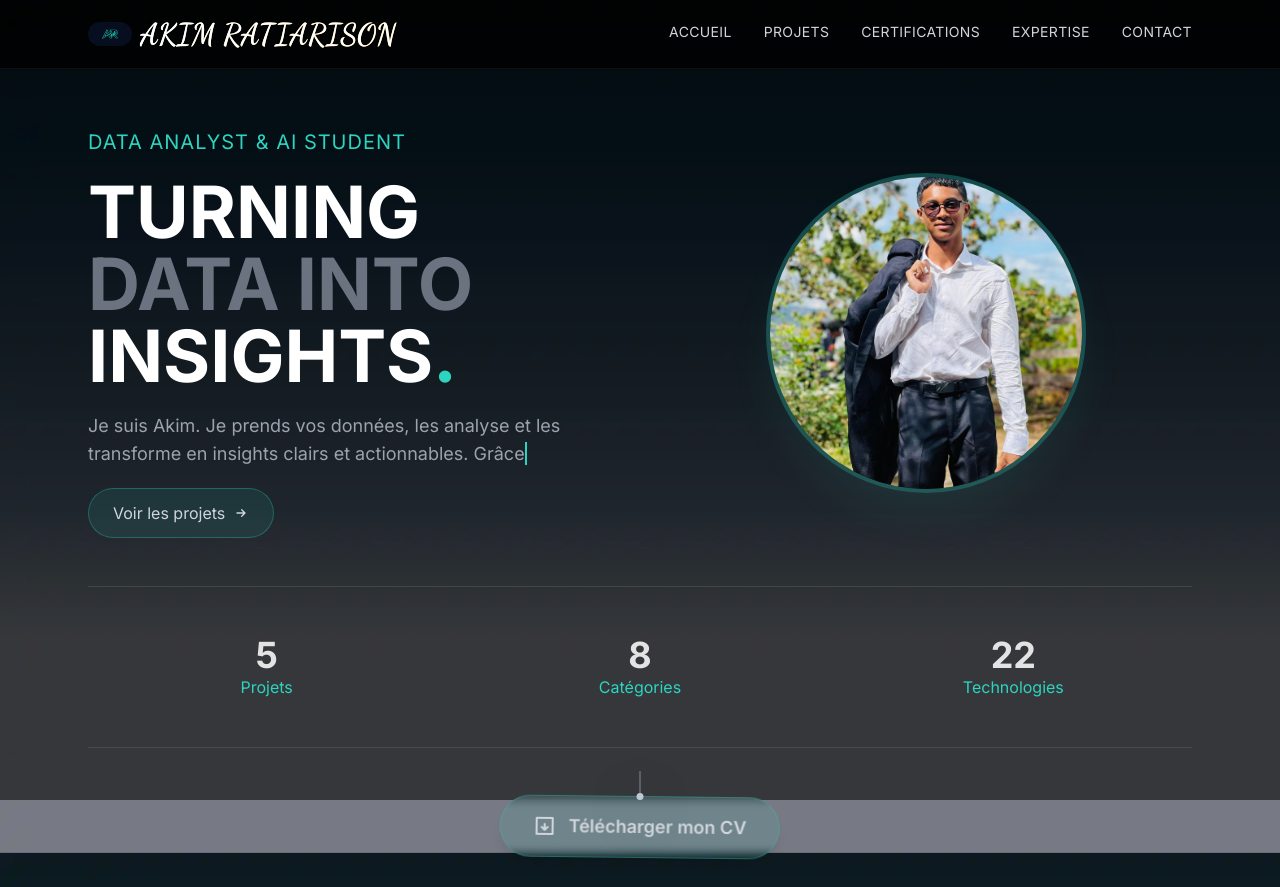
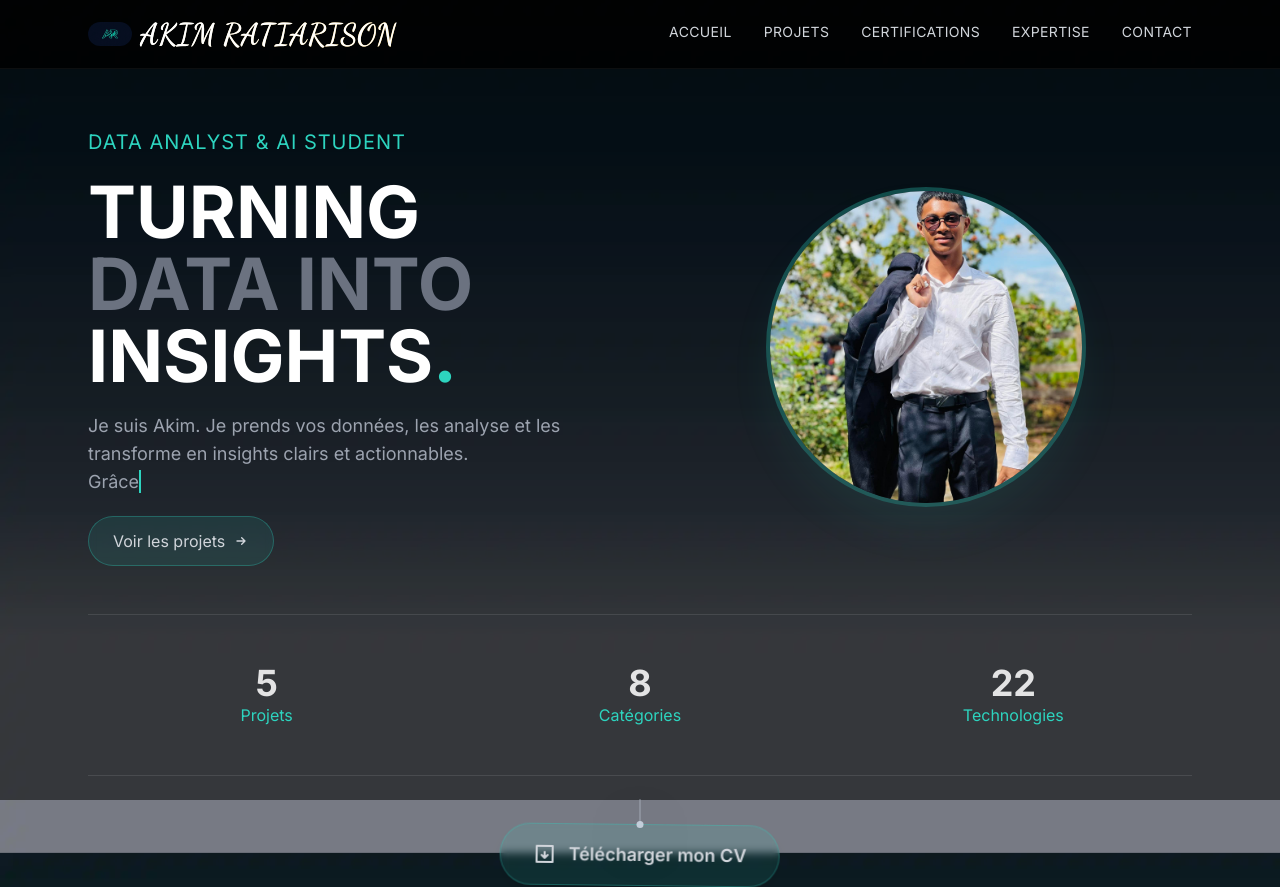
Before and after one commit to akimratiarison-rgb/portfolio-data-akim, a Flask app: page / in a window 1280 px wide. Shown: the top 887 px of the page. Run offline with Flask 3, Linux system fonts and the light colour scheme; some libraries are stand-ins or nearby versions; some web fonts are replaced.

Commit message:
Correction bug

```diff
--- a/templates/index.html
+++ b/templates/index.html
@@ -17,8 +17,9 @@
             <span class="text-gray-500">DATA INTO</span><br>
             INSIGHTS<span class="text-accent">.</span>
         </h1>
-        <p class="text-gray-400 text-lg max-w-lg">
+        <p class="text-gray-400 text-base md:text-lg max-w-full leading-relaxed">
             Je suis Akim. Je prends vos données, les analyse et les transforme en insights clairs et actionnables.
+            <br class="hidden sm:block">
             Grâce <span id="typed-text" class="font-mono border-r-2 border-accent"></span>
         </p>
         <a href="#projets" class="inline-flex items-center gap-2 bg-accent/10 backdrop-blur-sm border border-accent/30 text-gray px-6 py-3 rounded-full hover:bg-accent/20 transition">
```
